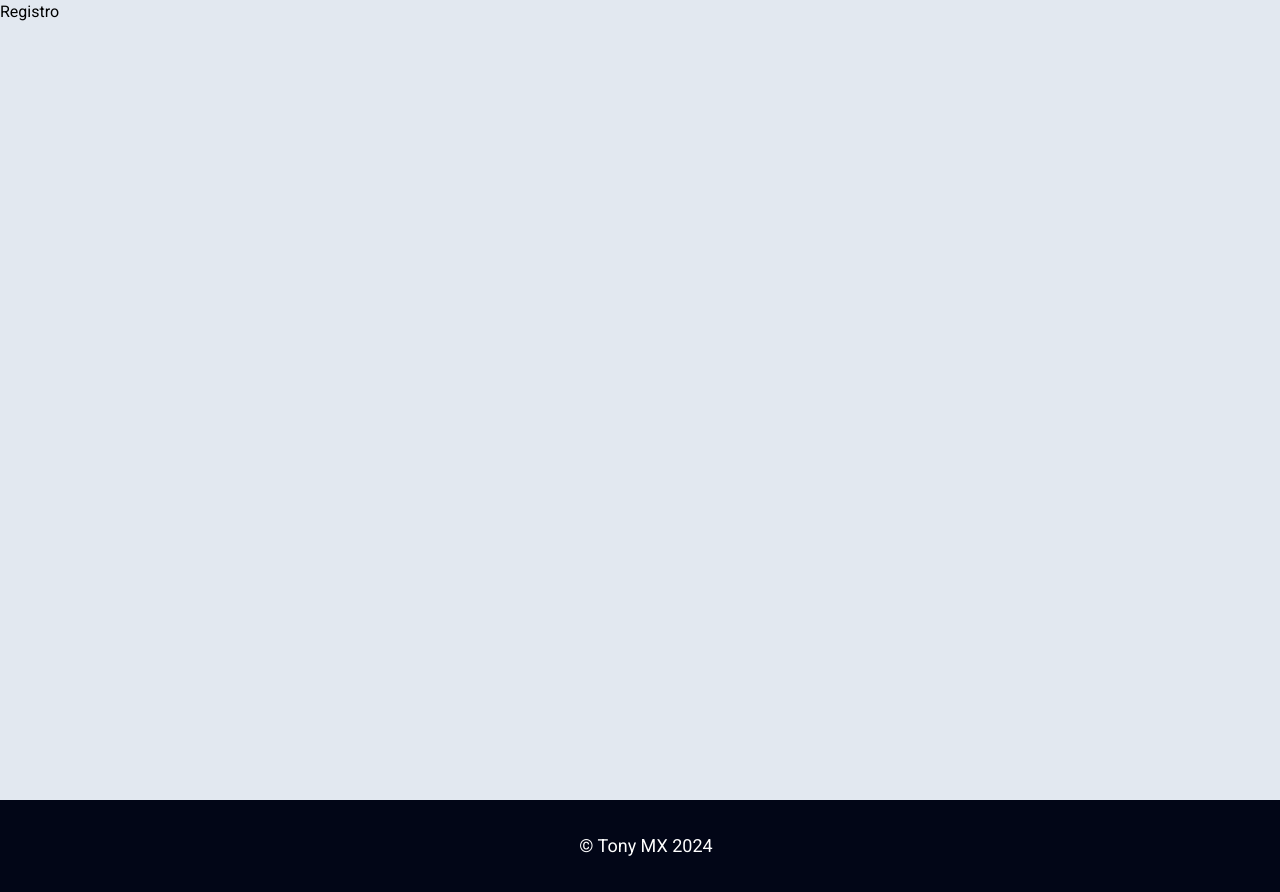
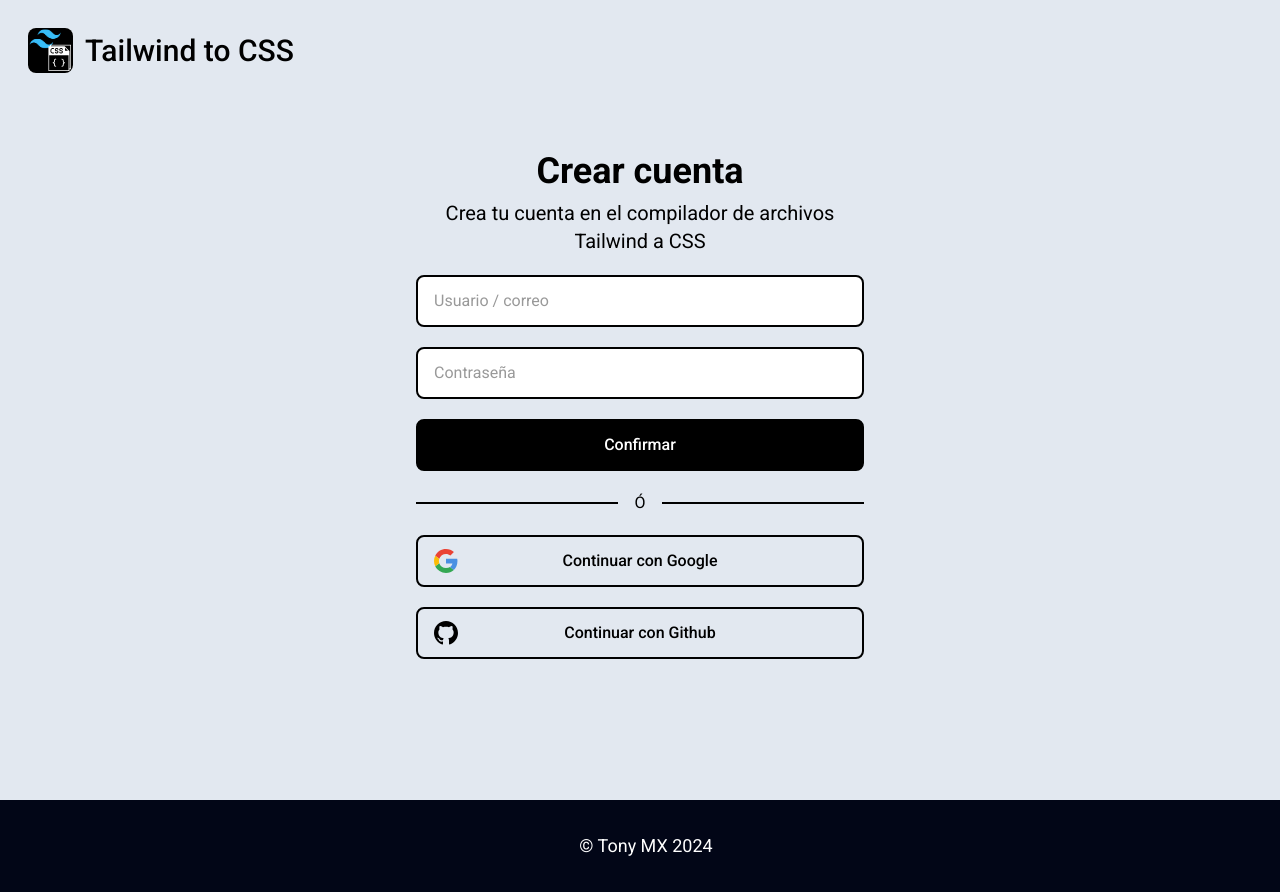
Before and after one commit to AntonioMP96/nextjs-docker-aws-ec2-test, a Next.js app: page /login/register in a window 1280 px wide. Built offline with nearby package versions, Linux system fonts and the light colour scheme.

Commit message:
- Completando formulario de registro

```diff
--- a/app/login/page.tsx
+++ b/app/login/page.tsx
@@ -1,4 +1,5 @@
 import Image from "next/image"
+import Link from "next/link"
 import { signIn, auth } from "@/auth"
 import { redirect } from "next/navigation"
 
@@ -25,19 +26,22 @@ export default function Main() {
               alt="Tailwind to CSS logo"
               className="rounded-lg"
               />
-            <a href="#" className="font-medium text-3xl">
+            <span className="font-medium text-3xl">
               Tailwind to CSS
-            </a>
+            </span>
           </div>
           <div className='space-y-5'>
             <h1 className="lg:text-3xl xl:text-5xl xl:leading-snug font-extrabold">
               Compilador de archivos de Tailwind a CSS
             </h1>
             <p className="text-lg">¿No tienes cuenta?</p>
-            <button
+
+            <Link
+            href="login/register"
             className="inline-block flex-none px-4 py-3 border-2 rounded-lg font-medium border-black bg-black text-white">
               Crear cuenta
-            </button>
+            </Link>
+
           </div>
           <p className="font-medium">© 2024 Tony MX</p>
         </div>
@@ -53,7 +57,7 @@ export default function Main() {
                 src={'/tw_css_logo.svg'}
                 height={50}
                 width={140}
-                alt="Cykadas"
+                alt="Tailwind to CSS logo"
                 />
               </a>
             </div>
--- a/app/login/register/page.tsx
+++ b/app/login/register/page.tsx
@@ -1,5 +1,82 @@
+import Image from 'next/image'
+import Link from 'next/link'
+
 export default function Register() {
     return (
-        <h1>Registro</h1>
+        <div  className='h-full'>
+            <div className="flex items-center justify-start gap-3 m-7">
+                {/* <span className="bg-black rounded-full w-8 h-8"></span>*/}
+                <Image
+                src={'/tw_css_logo.svg'}
+                height={45}
+                width={45}
+                alt="Tailwind to CSS logo"
+                className="rounded-lg"
+                />
+                <Link href="/" className="font-medium text-3xl">
+                Tailwind to CSS
+                </Link>
+            </div>
+
+            <div className="h-full flex justify-center items-center -mt-24">
+                <div className="flex flex-1 flex-col  justify-center space-y-5 max-w-md">
+                    <div className="flex flex-col items-center space-y-2 text-center">
+                        <h2 className="text-3xl md:text-4xl font-bold">Crear cuenta</h2>
+                        <p className="text-md md:text-xl">Crea tu cuenta en el compilador de archivos Tailwind a CSS</p>
+                    </div>
+                    <div className="flex flex-col max-w-md space-y-5">
+                        <input
+                        type="text"
+                        placeholder="Usuario / correo"
+                        className="flex px-3 py-2 md:px-4 md:py-3 border-2 border-black rounded-lg font-medium placeholder:font-normal"
+                        />
+                        <input
+                        type="password"
+                        placeholder="Contraseña"
+                        className="flex px-3 py-2 md:px-4 md:py-3 border-2 border-black rounded-lg font-medium placeholder:font-normal"
+                        />
+                        <button className="flex items-center justify-center flex-none px-3 py-2 md:px-4 md:py-3 border-2 rounded-lg font-medium border-black bg-black text-white">
+                        Confirmar
+                        </button>
+
+                        <div className="flex justify-center items-center">
+                            <span className="w-full border border-black"></span>
+                            <span className="px-4">Ó</span>
+                            <span className="w-full border border-black"></span>
+                        </div>
+
+                        <form
+                        className="hover:bg-slate-300 rounded-lg">
+                            <button
+                            className="w-full flex items-center justify-center flex-none px-3 py-2 md:px-4 md:py-3 border-2 rounded-lg font-medium border-black relative">
+                                <span className="absolute left-4">
+                                <svg width="24px" height="24px" viewBox="0 0 24 24" xmlns="http://www.w3.org/2000/svg">
+                                    <path fill="#EA4335 " d="M5.26620003,9.76452941 C6.19878754,6.93863203 8.85444915,4.90909091 12,4.90909091 C13.6909091,4.90909091 15.2181818,5.50909091 16.4181818,6.49090909 L19.9090909,3 C17.7818182,1.14545455 15.0545455,0 12,0 C7.27006974,0 3.1977497,2.69829785 1.23999023,6.65002441 L5.26620003,9.76452941 Z"/>
+                                    <path fill="#34A853" d="M16.0407269,18.0125889 C14.9509167,18.7163016 13.5660892,19.0909091 12,19.0909091 C8.86648613,19.0909091 6.21911939,17.076871 5.27698177,14.2678769 L1.23746264,17.3349879 C3.19279051,21.2936293 7.26500293,24 12,24 C14.9328362,24 17.7353462,22.9573905 19.834192,20.9995801 L16.0407269,18.0125889 Z"/>
+                                    <path fill="#4A90E2" d="M19.834192,20.9995801 C22.0291676,18.9520994 23.4545455,15.903663 23.4545455,12 C23.4545455,11.2909091 23.3454545,10.5272727 23.1818182,9.81818182 L12,9.81818182 L12,14.4545455 L18.4363636,14.4545455 C18.1187732,16.013626 17.2662994,17.2212117 16.0407269,18.0125889 L19.834192,20.9995801 Z"/>
+                                    <path fill="#FBBC05" d="M5.27698177,14.2678769 C5.03832634,13.556323 4.90909091,12.7937589 4.90909091,12 C4.90909091,11.2182781 5.03443647,10.4668121 5.26620003,9.76452941 L1.23999023,6.65002441 C0.43658717,8.26043162 0,10.0753848 0,12 C0,13.9195484 0.444780743,15.7301709 1.23746264,17.3349879 L5.27698177,14.2678769 Z"/>
+                                </svg>
+                                </span>
+                                <span>Continuar con Google</span>
+                            </button>
+                        </form>
+
+                        <form
+                        className="hover:bg-slate-300 rounded-lg">
+                            <button
+                            className="w-full flex items-center justify-center flex-none px-3 py-2 md:px-4 md:py-3 border-2 rounded-lg font-medium border-black relative"
+                            type="submit">
+                                <span className="absolute left-4">
+                                <svg xmlns="http://www.w3.org/2000/svg" width="24" height="24" viewBox="0 0 24 24">
+                                    <path d="M12 0c-6.626 0-12 5.373-12 12 0 5.302 3.438 9.8 8.207 11.387.599.111.793-.261.793-.577v-2.234c-3.338.726-4.033-1.416-4.033-1.416-.546-1.387-1.333-1.756-1.333-1.756-1.089-.745.083-.729.083-.729 1.205.084 1.839 1.237 1.839 1.237 1.07 1.834 2.807 1.304 3.492.997.107-.775.418-1.305.762-1.604-2.665-.305-5.467-1.334-5.467-5.931 0-1.311.469-2.381 1.236-3.221-.124-.303-.535-1.524.117-3.176 0 0 1.008-.322 3.301 1.23.957-.266 1.983-.399 3.003-.404 1.02.005 2.047.138 3.006.404 2.291-1.552 3.297-1.23 3.297-1.23.653 1.653.242 2.874.118 3.176.77.84 1.235 1.911 1.235 3.221 0 4.609-2.807 5.624-5.479 5.921.43.372.823 1.102.823 2.222v3.293c0 .319.192.694.801.576 4.765-1.589 8.199-6.086 8.199-11.386 0-6.627-5.373-12-12-12z"/>
+                                </svg>
+                                </span>
+                                <span>Continuar con Github</span>
+                            </button>
+                        </form>
+                    </div>
+                </div>
+            </div>
+        </div>
     )
 }
```
